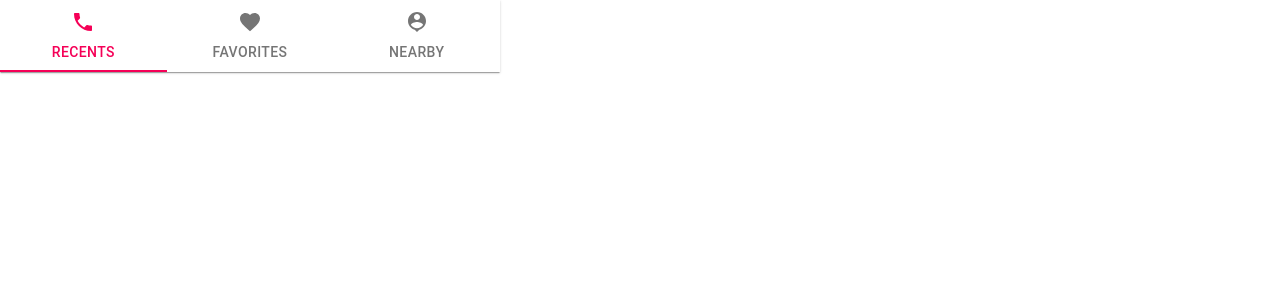
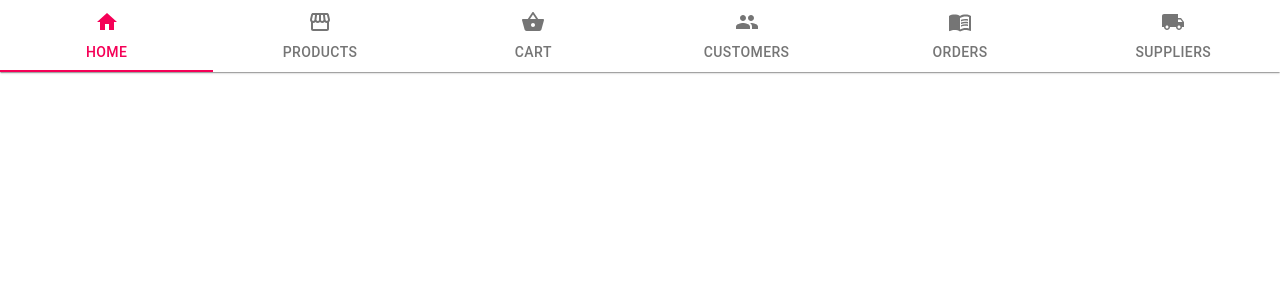
Before and after one commit to AnsonTu/U-Save, a React (Create React App) app in the folder client/: page / in a window 1280 px wide. Shown: the top 300 px of the page. Built offline with nearby package versions, Linux system fonts and the light colour scheme.

Commit message:
Added store pages & page container

```diff
--- a/client/public/index.html
+++ b/client/public/index.html
@@ -27,6 +27,7 @@
     <title>U-Save</title>
   </head>
   <body>
+
     <noscript>You need to enable JavaScript to run this app.</noscript>
     <div id="root"></div>
     <!--
--- a/client/src/App.js
+++ b/client/src/App.js
@@ -1,10 +1,13 @@
 import logo from "./logo.svg";
 import "./App.css";
 import Navbar  from "./navbar";
-
+import PageContainer from "./components/PageContainer"
+import Home from "./pages/home"
 function App() {
   return (
-   <Navbar/>
+    <div>
+    <Navbar/>
+    </div>
   );
 }
 
--- /dev/null
+++ b/client/src/components/PageContainer/index.js
@@ -0,0 +1,26 @@
+import React from 'react';
+import Grid from "@material-ui/core/Grid";
+import {makeStyles} from "@material-ui/core/styles";
+
+const useStyle = makeStyles((theme) =>({
+  rootContainer: {
+    background: "#cfe8fc",
+    minHeight: "100vh",
+    maxWidth: "100vw",
+    margin: "0",
+    paddingLeft: theme.spacing(3),
+    paddingRight: theme.spacing(3)
+  }
+}));
+
+const PageContainer = (props) => {
+  const classes = useStyle();
+
+  return (
+    <Grid container className={classes.rootContainer}>
+      {props.children}
+    </Grid>
+  );
+};
+
+export default PageContainer;
--- a/client/src/index.js
+++ b/client/src/index.js
@@ -1,3 +1,4 @@
+
 import React from "react";
 import ReactDOM from "react-dom";
 import "./index.css";
--- a/client/src/navbar.js
+++ b/client/src/navbar.js
@@ -3,14 +3,17 @@ import Paper from '@material-ui/core/Paper';
 import { makeStyles } from '@material-ui/core/styles';
 import Tabs from '@material-ui/core/Tabs';
 import Tab from '@material-ui/core/Tab';
-import PhoneIcon from '@material-ui/icons/Phone';
-import FavoriteIcon from '@material-ui/icons/Favorite';
-import PersonPinIcon from '@material-ui/icons/PersonPin';
-
+import HomeIcon from '@material-ui/icons/Home';
+import StorefrontIcon from '@material-ui/icons/Storefront';
+import ShoppingBasketIcon from '@material-ui/icons/ShoppingBasket';
+import PeopleIcon from '@material-ui/icons/People';
+import MenuBookIcon from '@material-ui/icons/MenuBook';
+import LocalShippingIcon from '@material-ui/icons/LocalShipping';
 const useStyles = makeStyles({
   root: {
     flexGrow: 1,
-    maxWidth: 500,
+
+
   },
 });
 
@@ -30,11 +33,13 @@ function Navbar() {
         variant="fullWidth"
         indicatorColor="secondary"
         textColor="secondary"
-        aria-label="icon label tabs example"
       >
-        <Tab icon={<PhoneIcon />} label="RECENTS" />
-        <Tab icon={<FavoriteIcon />} label="FAVORITES" />
-        <Tab icon={<PersonPinIcon />} label="NEARBY" />
+        <Tab icon={<HomeIcon />} label="HOME" />
+        <Tab icon={<StorefrontIcon />} label="PRODUCTS" />
+        <Tab icon={<ShoppingBasketIcon />} label="CART" />
+        <Tab icon={<PeopleIcon />} label="CUSTOMERS" />
+        <Tab icon={<MenuBookIcon />} label="ORDERS" />
+        <Tab icon={<LocalShippingIcon />} label="SUPPLIERS" />
       </Tabs>
     </Paper>
   );
--- /dev/null
+++ b/client/src/pages/cart/index.js
@@ -0,0 +1,4 @@
+
+function cart() {
+    return <h2>cart</h2>;
+  }
--- /dev/null
+++ b/client/src/pages/home/index.js
@@ -0,0 +1,11 @@
+import React from 'react';
+import PageContainer from '../../components/PageContainer'
+function Home() {
+
+    return(
+        <PageContainer>
+          <h2>Home</h2>
+    </PageContainer>
+        )}
+
+  export default Home
--- /dev/null
+++ b/client/src/pages/products/index.js
@@ -0,0 +1,4 @@
+
+function shop() {
+    return <h2>shop</h2>;
+  }
```
